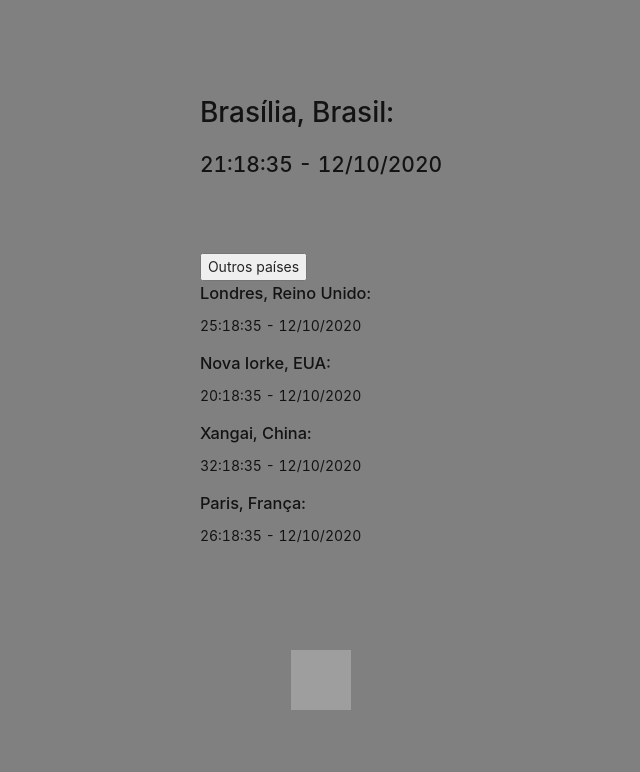
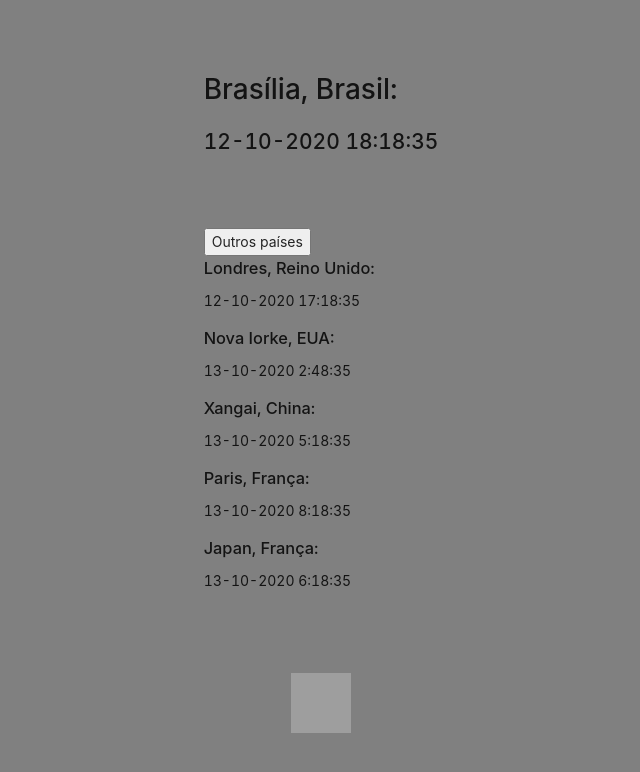
Before and after one commit to GuilhermeM314/Cronometro-UNIFACS, a React (Create React App) app: page / in a window 1280 px wide. Both pictures are taken after a click on the button "Outros países". Shown: the top 772 px of the page, without its empty margins (319-959 px from the left). Built offline with nearby package versions, Linux system fonts and the light colour scheme; grey boxes are pictures that could not be loaded.

Commit message:
atualização do componente relogio

```diff
--- a/package.json
+++ b/package.json
@@ -7,6 +7,7 @@
     "@testing-library/react": "^9.5.0",
     "@testing-library/user-event": "^7.2.1",
     "antd": "^4.7.0",
+    "moment-timezone": "^0.5.31",
     "momentjs": "^2.0.0",
     "react": "^16.13.1",
     "react-dom": "^16.13.1",
--- a/src/App.css
+++ b/src/App.css
@@ -29,3 +29,7 @@ hr {
 
   transition: opacity 600ms, visibility 600ms;
 }
+
+.d-none {
+  display: none !important;
+}
--- a/src/Relogio.js
+++ b/src/Relogio.js
@@ -1,6 +1,7 @@
 import React from 'react';
 import './App.css';
 import './Relogio.css'
+import moment from 'moment-timezone'
 
 const generateTime = (extraHours) => {
     const today = new Date();
@@ -12,28 +13,66 @@ const generateTime = (extraHours) => {
     return time + " - " + date;
 }
 
+
 function toggleCountries() {
     const outrosPaises = document.getElementById("countries");
     outrosPaises.classList.toggle("d-none")
 }
 
-const Relogio = (props) => (
+const Relogio = (props) => {
+
+    const [brasil, setBrasil] = React.useState()
+    const [eua, setEua] = React.useState()
+    const [india, setIndia] = React.useState()
+    const [china, setChina] = React.useState()
+    const [australia, setAustralia] = React.useState()
+    const [japan, setJapan] = React.useState()
+
+    React.useEffect(()=>{
+
+        setInterval(() =>{
+            var Brasil    = moment.tz("America/Bahia");
+            var Eua       = moment.tz("America/New_York");
+            var India     = moment.tz("Asia/Colombo");
+            var China     = moment.tz("Asia/Macau");
+            var Australia = moment.tz("Australia/Sydney");
+            var Japan     = moment.tz("Asia/Tokyo");
+            setBrasil(Brasil.format("DD-MM-YYYY H:m:s"))
+            setEua(Eua.format("DD-MM-YYYY H:m:s"))
+            setIndia(India.format("DD-MM-YYYY H:m:s"))
+            setChina(China.format("DD-MM-YYYY H:m:s"))
+            setAustralia(Australia.format("DD-MM-YYYY H:m:s"))
+            setJapan(Japan.format("DD-MM-YYYY H:m:s"))
+        },1000)
+
+        /* console.log('br', brasil.format("DD-MM-YYYY H:m:s"))
+        console.log('eua', eua.format("DD-MM-YYYY H:m:s"))
+        console.log('india', india.format("DD-MM-YYYY H:m:s"))
+        console.log('china', china.format("DD-MM-YYYY H:m:s"))
+        console.log('autralia', australia.format("DD-MM-YYYY H:m:s"))
+        console.log('japan', japan.format("DD-MM-YYYY H:m:s")) */
+    },[])
+
+    return(
         <div>
             <h1>Brasília, Brasil:</h1>
-        <h2 className="localTime mb-30">{generateTime(0)}</h2>
+            <h2 className="localTime mb-30">{brasil}</h2>
 
             <button onClick={toggleCountries} id="toggleCountries">Outros países</button>
             <div className="d-none" id="countries">
                 <h3>Londres, Reino Unido:</h3>
-            <p>{generateTime(4)}</p>
+                <p>{eua}</p>
                 <h3>Nova Iorke, EUA:</h3>
-            <p>{generateTime(-1)}</p>
+                <p>{india}</p>
                 <h3>Xangai, China:</h3>
-            <p>{generateTime(11)}</p>
+                <p>{china}</p>
                 <h3>Paris, França:</h3>
-            <p>{generateTime(5)}</p>
+                <p>{australia}</p>
+                <h3>Japan, França:</h3>
+                <p>{japan}</p>
             </div>
         </div>
     )
+}
 
 export default Relogio
```
Also changed, not shown: src/App.js (+15 -0 lines). Lines whose indentation alone changed are shown as unchanged.
